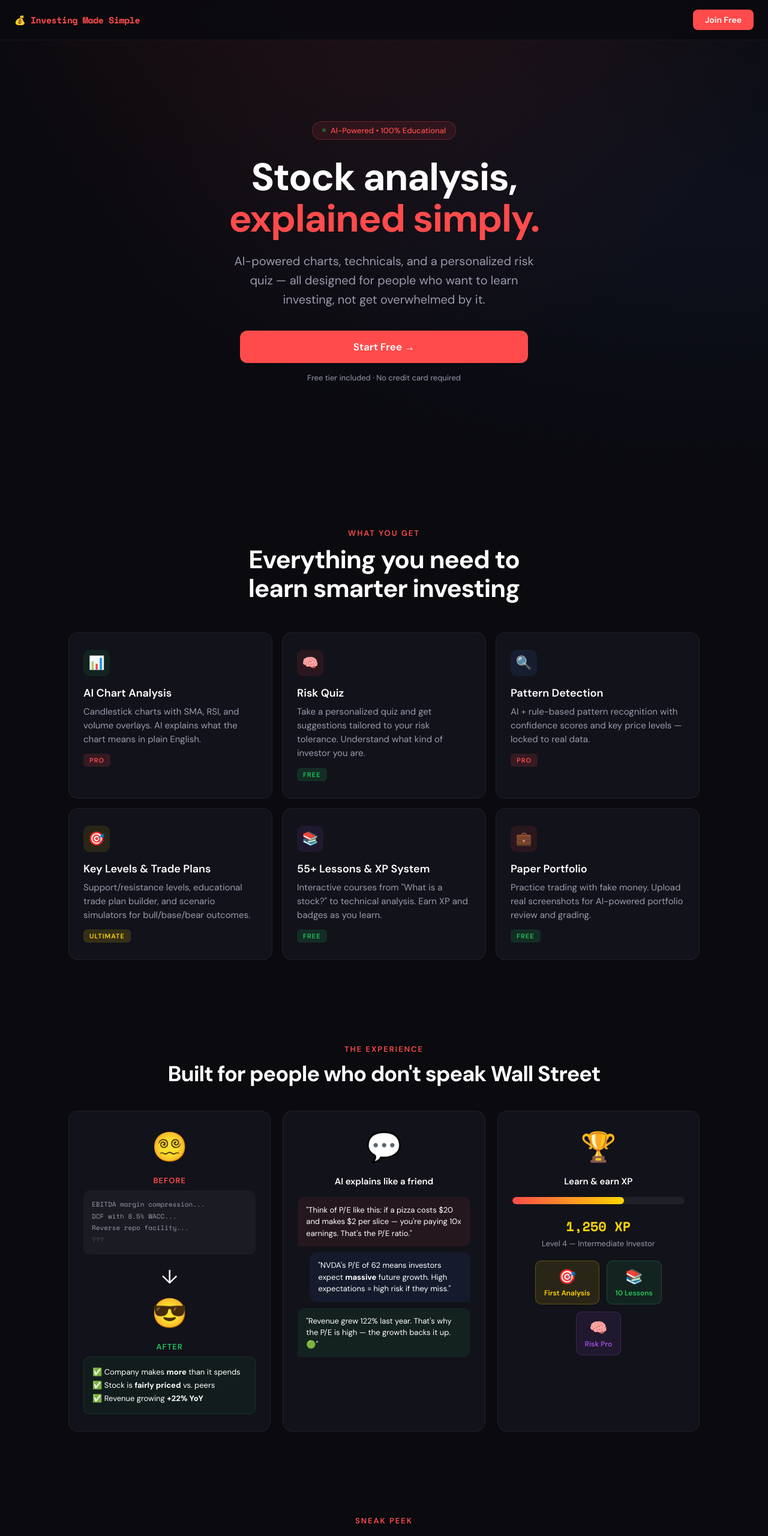
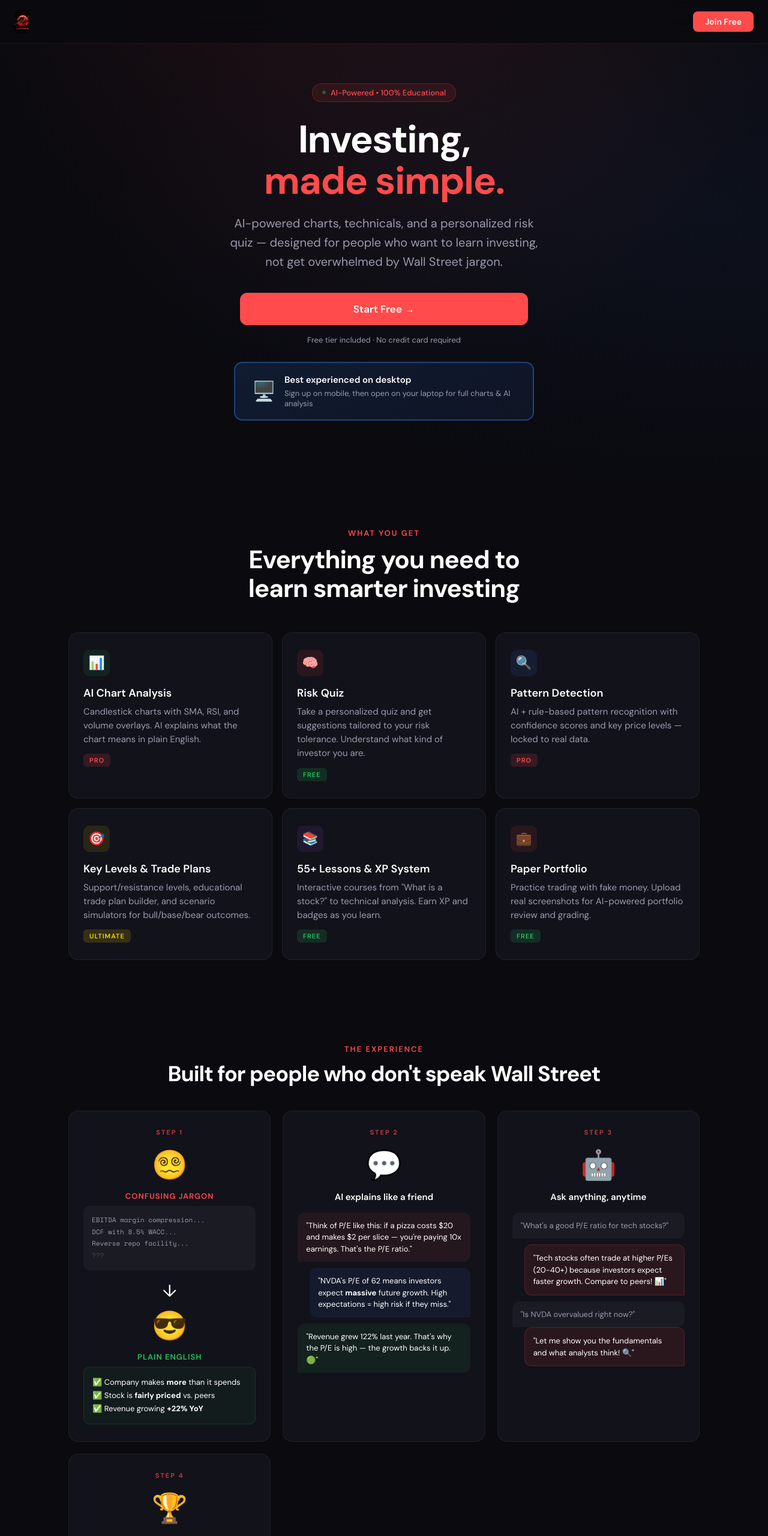
Before and after one commit to namanlo20/finance-app, a plain HTML site: page index.html in a window 1280 px wide. Shown: the top 2560 px of the page at 60% size. Drawn offline with nearby package versions, Linux system fonts and the light colour scheme.

Commit message:
Add files via upload

```diff
--- a/index.html
+++ b/index.html
@@ -49,9 +49,11 @@
             display: flex; justify-content: space-between; align-items: center;
         }
         .nav-logo {
-            font-family: 'Space Mono', monospace;
-            font-size: 15px; font-weight: 700; color: var(--red);
-            letter-spacing: -0.5px;
+            display: flex; align-items: center;
+            text-decoration: none;
+        }
+        .nav-logo img {
+            height: 40px; width: auto; border-radius: 8px;
         }
         .nav-cta {
             background: var(--red); color: white;
@@ -444,19 +446,30 @@
 
 <!-- NAV -->
 <nav>
-    <div class="nav-logo">💰 Investing Made Simple</div>
+    <a href="/" class="nav-logo">
+        <img src="logo.png" alt="AI Stock Investing">
+    </a>
     <a href="https://app.aistockinvesting101.com" class="nav-cta">Join Free</a>
 </nav>
 
 <!-- HERO -->
 <section class="hero">
     <div class="hero-badge"><span class="dot"></span> AI-Powered • 100% Educational</div>
-    <h1>Stock analysis,<br><span class="red">explained simply.</span></h1>
-    <p class="sub">AI-powered charts, technicals, and a personalized risk quiz — all designed for people who want to learn investing, not get overwhelmed by it.</p>
+    <h1>Investing,<br><span class="red">made simple.</span></h1>
+    <p class="sub">AI-powered charts, technicals, and a personalized risk quiz — designed for people who want to learn investing, not get overwhelmed by Wall Street jargon.</p>
     <div class="hero-cta-row">
         <a href="https://app.aistockinvesting101.com" class="btn-primary">Start Free →</a>
     </div>
     <p class="hero-note">Free tier included · No credit card required</p>
+
+    <!-- Desktop notice banner - PROMINENT -->
+    <div style="margin-top: 28px; padding: 18px 28px; background: linear-gradient(135deg, rgba(59,130,246,0.15) 0%, rgba(59,130,246,0.08) 100%); border: 2px solid rgba(59,130,246,0.4); border-radius: 14px; display: inline-flex; align-items: center; gap: 14px; animation: fadeUp 0.6s ease-out 0.5s both; max-width: 500px;">
+        <div style="font-size: 32px; flex-shrink: 0;">🖥️</div>
+        <div style="text-align: left;">
+            <div style="font-size: 15px; font-weight: 600; color: white; margin-bottom: 4px;">Best experienced on desktop</div>
+            <div style="font-size: 13px; color: var(--grey-text);">Sign up on mobile, then open on your laptop for full charts & AI analysis</div>
+        </div>
+    </div>
 
 </section>
 
@@ -511,10 +524,12 @@
         <h2 style="font-size: clamp(24px, 5vw, 36px); font-weight: 700; letter-spacing: -1px; margin-top: 12px; line-height: 1.15;">Built for people who don't speak Wall Street</h2>
     </div>
     <div style="display: grid; grid-template-columns: repeat(auto-fit, minmax(280px, 1fr)); gap: 20px;">
-        <!-- Visual 1: Before/After -->
+
+        <!-- Step 1: The Problem & Solution (Before/After) -->
         <div style="background: var(--dark-card); border: 1px solid rgba(255,255,255,0.06); border-radius: 16px; padding: 28px 24px; text-align: center;">
-            <div style="font-size: 48px; margin-bottom: 16px;">😵‍💫</div>
-            <div style="font-size: 13px; font-weight: 600; color: var(--red); text-transform: uppercase; letter-spacing: 1px; margin-bottom: 8px;">Before</div>
+            <div style="font-size: 11px; font-weight: 700; color: var(--red); text-transform: uppercase; letter-spacing: 2px; margin-bottom: 16px; opacity: 0.7;">Step 1</div>
+            <div style="font-size: 48px; margin-bottom: 12px;">😵‍💫</div>
+            <div style="font-size: 13px; font-weight: 600; color: var(--red); text-transform: uppercase; letter-spacing: 1px; margin-bottom: 8px;">Confusing jargon</div>
             <div style="background: rgba(255,255,255,0.04); border-radius: 10px; padding: 14px; margin-bottom: 16px;">
                 <div style="font-family: 'Space Mono'; font-size: 11px; color: var(--grey-text); line-height: 1.8; text-align: left;">
                     EBITDA margin compression...<br>
@@ -523,9 +538,9 @@
                     <span style="color: rgba(255,255,255,0.2);">???</span>
                 </div>
             </div>
-            <div style="font-size: 32px; margin: 8px 0;">↓</div>
-            <div style="font-size: 48px; margin-bottom: 16px;">😎</div>
-            <div style="font-size: 13px; font-weight: 600; color: var(--green-accent); text-transform: uppercase; letter-spacing: 1px; margin-bottom: 8px;">After</div>
+            <div style="font-size: 28px; margin: 8px 0;">↓</div>
+            <div style="font-size: 48px; margin-bottom: 12px;">😎</div>
+            <div style="font-size: 13px; font-weight: 600; color: var(--green-accent); text-transform: uppercase; letter-spacing: 1px; margin-bottom: 8px;">Plain English</div>
             <div style="background: rgba(34,197,94,0.06); border: 1px solid rgba(34,197,94,0.15); border-radius: 10px; padding: 14px;">
                 <div style="font-size: 13px; color: var(--white); line-height: 1.7; text-align: left;">
                     ✅ Company makes <b>more</b> than it spends<br>
@@ -534,9 +549,11 @@
                 </div>
             </div>
         </div>
-        <!-- Visual 2: Live-feel mockup -->
+
+        <!-- Step 2: How We Explain (AI Friend) -->
         <div style="background: var(--dark-card); border: 1px solid rgba(255,255,255,0.06); border-radius: 16px; padding: 28px 24px; text-align: center;">
-            <div style="font-size: 48px; margin-bottom: 16px;">💬</div>
+            <div style="font-size: 11px; font-weight: 700; color: var(--red); text-transform: uppercase; letter-spacing: 2px; margin-bottom: 16px; opacity: 0.7;">Step 2</div>
+            <div style="font-size: 48px; margin-bottom: 12px;">💬</div>
             <div style="font-size: 15px; font-weight: 600; color: var(--white); margin-bottom: 16px;">AI explains like a friend</div>
             <div style="text-align: left;">
                 <div style="background: rgba(255,75,75,0.08); border-radius: 12px 12px 12px 2px; padding: 12px 14px; margin-bottom: 10px; font-size: 13px; color: var(--white); line-height: 1.5;">
@@ -550,10 +567,33 @@
                 </div>
             </div>
         </div>
-        <!-- Visual 3: Progress/Gamification -->
+
+        <!-- Step 3: Interactive Learning (Ask AI) -->
         <div style="background: var(--dark-card); border: 1px solid rgba(255,255,255,0.06); border-radius: 16px; padding: 28px 24px; text-align: center;">
-            <div style="font-size: 48px; margin-bottom: 16px;">🏆</div>
-            <div style="font-size: 15px; font-weight: 600; color: var(--white); margin-bottom: 16px;">Learn & earn XP</div>
+            <div style="font-size: 11px; font-weight: 700; color: var(--red); text-transform: uppercase; letter-spacing: 2px; margin-bottom: 16px; opacity: 0.7;">Step 3</div>
+            <div style="font-size: 48px; margin-bottom: 12px;">🤖</div>
+            <div style="font-size: 15px; font-weight: 600; color: var(--white); margin-bottom: 16px;">Ask anything, anytime</div>
+            <div style="text-align: left;">
+                <div style="background: rgba(255,255,255,0.04); border-radius: 12px 12px 12px 2px; padding: 12px 14px; margin-bottom: 10px; font-size: 13px; color: var(--grey-text); line-height: 1.5;">
+                    "What's a good P/E ratio for tech stocks?"
+                </div>
+                <div style="background: rgba(255,75,75,0.1); border: 1px solid rgba(255,75,75,0.2); border-radius: 12px 12px 2px 12px; padding: 12px 14px; margin-bottom: 10px; font-size: 13px; color: var(--white); line-height: 1.5; margin-left: 20px;">
+                    "Tech stocks often trade at higher P/Es (20-40+) because investors expect faster growth. Compare to peers! 📊"
+                </div>
+                <div style="background: rgba(255,255,255,0.04); border-radius: 12px 12px 12px 2px; padding: 12px 14px; font-size: 13px; color: var(--grey-text); line-height: 1.5;">
+                    "Is NVDA overvalued right now?"
+                </div>
+                <div style="background: rgba(255,75,75,0.1); border: 1px solid rgba(255,75,75,0.2); border-radius: 12px 12px 2px 12px; padding: 12px 14px; font-size: 13px; color: var(--white); line-height: 1.5; margin-left: 20px;">
+                    "Let me show you the fundamentals and what analysts think! 🔍"
+                </div>
+            </div>
+        </div>
+
+        <!-- Step 4: Track Progress (XP & Gamification) -->
+        <div style="background: var(--dark-card); border: 1px solid rgba(255,255,255,0.06); border-radius: 16px; padding: 28px 24px; text-align: center;">
+            <div style="font-size: 11px; font-weight: 700; color: var(--red); text-transform: uppercase; letter-spacing: 2px; margin-bottom: 16px; opacity: 0.7;">Step 4</div>
+            <div style="font-size: 48px; margin-bottom: 12px;">🏆</div>
+            <div style="font-size: 15px; font-weight: 600; color: var(--white); margin-bottom: 16px;">Track your progress</div>
             <!-- Progress bar -->
             <div style="background: rgba(255,255,255,0.06); border-radius: 100px; height: 12px; margin-bottom: 20px; overflow: hidden;">
                 <div style="background: linear-gradient(90deg, var(--red), #FFD700); height: 100%; width: 65%; border-radius: 100px; transition: width 1s;"></div>
@@ -722,15 +762,6 @@
             </ul>
             <a href="https://app.aistockinvesting101.com" class="btn-secondary" style="margin-top: 8px;">Get Started</a>
         </div>
-    </div>
-</section>
-
-<!-- DESKTOP CALLOUT -->
-<section class="desktop-callout fade-in">
-    <div class="desktop-callout-box">
-        <div class="emoji">🖥️</div>
-        <h3>Best on desktop</h3>
-        <p>Sign up here on your phone, and we'll send you a link to open on your laptop or desktop — where charts, AI analysis, and portfolio tools really shine.</p>
     </div>
 </section>
 
```
